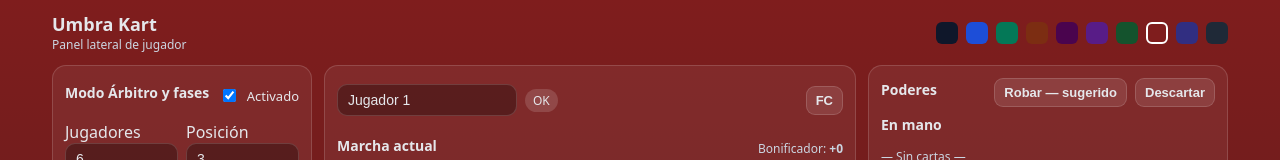
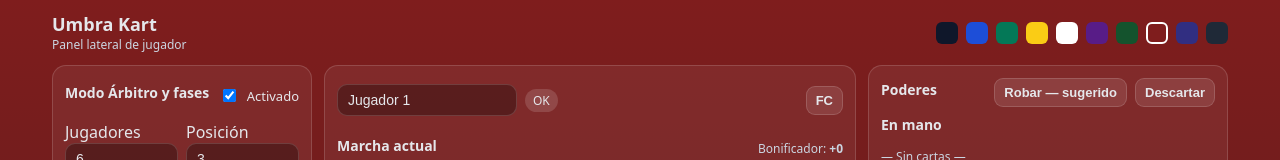
Before and after one commit to nahtanBr/umbra-kart, a plain HTML site: page index.html in a window 1280 px wide. Shown: the top 160 px of the page. Drawn offline with Linux system fonts and the light colour scheme.

Commit message:
Update index.html

```diff
--- a/index.html
+++ b/index.html
@@ -163,7 +163,19 @@
 
 <script>
 /* ───────── Colores ───────── */
-const COLOR_OPTIONS=["#0f172a","#1d4ed8","#047857","#7c2d12","#4a044e","#581c87","#14532d","#7f1d1d","#312e81","#1f2937"];
+const COLOR_OPTIONS=[
+  "#0f172a",
+  "#1d4ed8",
+  "#047857",
+  "#facc15", // amarillo en lugar del naranja
+  "#ffffff", // blanco en lugar del morado oscuro
+  "#581c87",
+  "#14532d",
+  "#7f1d1d",
+  "#312e81",
+  "#1f2937"
+];
+
 function setTheme(c){
   document.body.style.background=`linear-gradient(to bottom, ${c}, #000)`;
   state.color=c; renderPalette(c);
```
